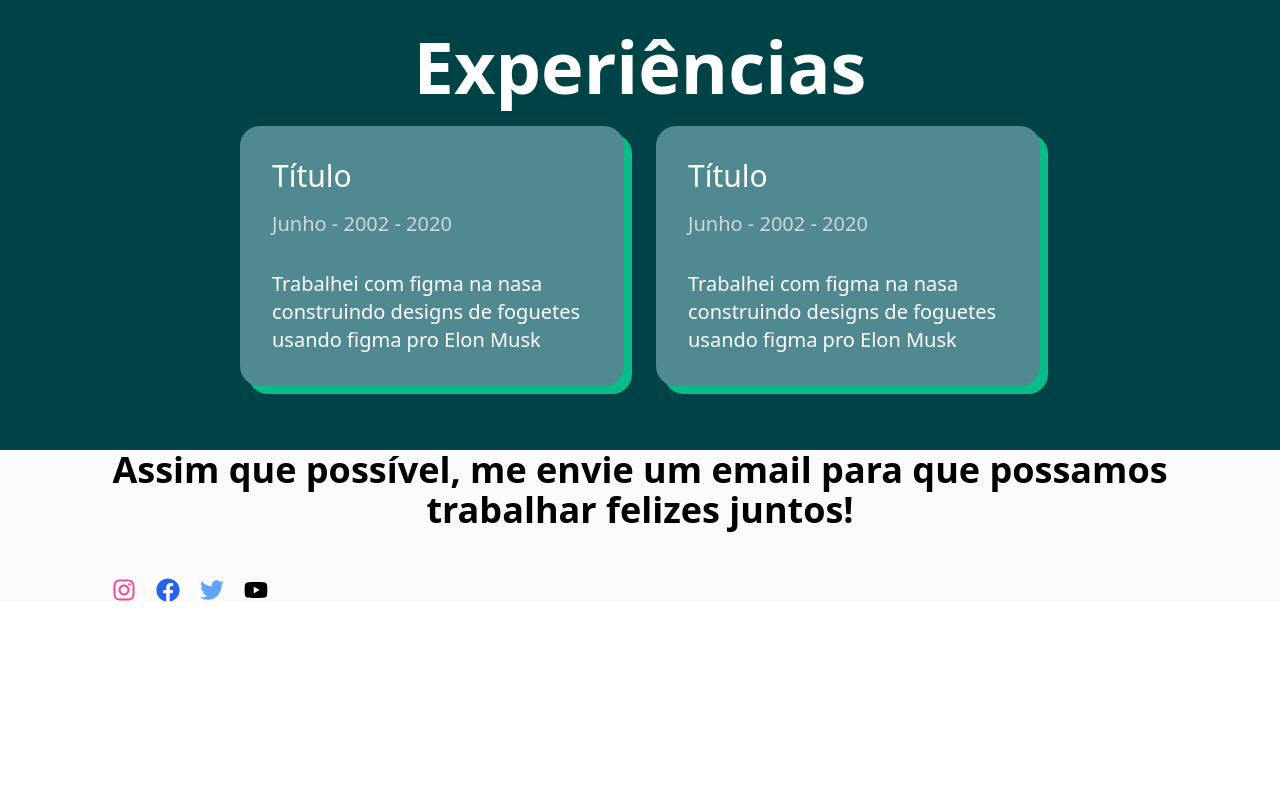
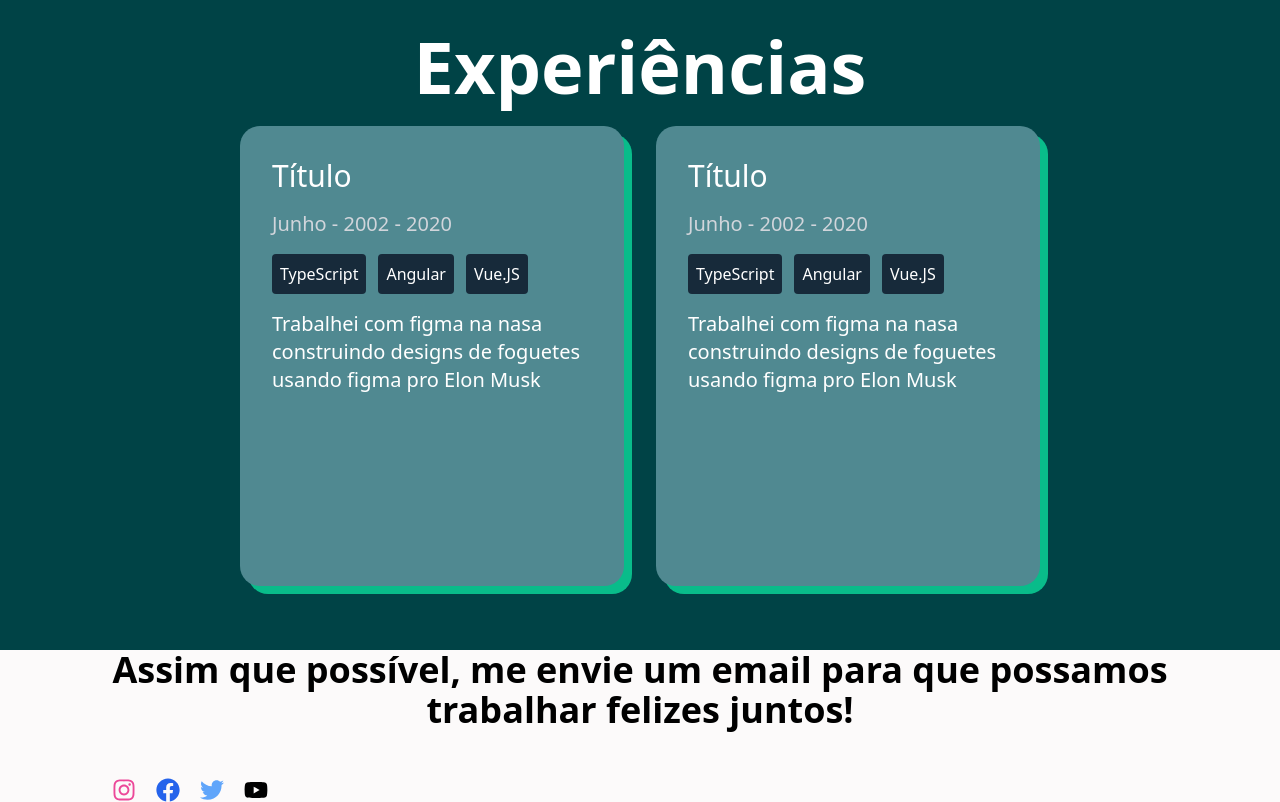
Before and after one commit to fabianoqss/desafio-03-aws-react, a React (Vite) app: page /home in a window 1280 px wide. Shown: the part 1320-2122 px from the top of the page. Before the commit the page ends 1922 px from the top, so only its background shows below. Built offline with nearby package versions, Linux system fonts and the light colour scheme.

Commit message:
Feat: Teste dos cards

```diff
--- a/src/components/Card.tsx
+++ b/src/components/Card.tsx
@@ -4,11 +4,13 @@ import React from 'react';
 const Card: React.FC = () =>{
 
   return (
-    <div className='bg-card_color mt-6 grid max-w-sm p-8 gap-4 rounded-[20px] shadow-custom-offset'>
+    <div className='bg-card_color mt-6 grid max-w-sm p-8 gap-4 rounded-[20px] shadow-custom-offset pb-48'>
       <h1 className='text-3xl text-white'>Título</h1>
       <p className='text-xl text-tertiary_text'>Junho - 2002 - 2020</p>
-      <div className='flex gap-3'>
-
+      <div className='flex gap-3 '>
+        <p className='text-white bg-dark_green p-2 rounded'>TypeScript</p>
+        <p className='text-white bg-dark_green p-2 rounded'>Angular</p>
+        <p className='text-white bg-dark_green p-2 rounded'>Vue.JS</p>
       </div>
 
       <p className='text-left text-white text-xl '>
```
